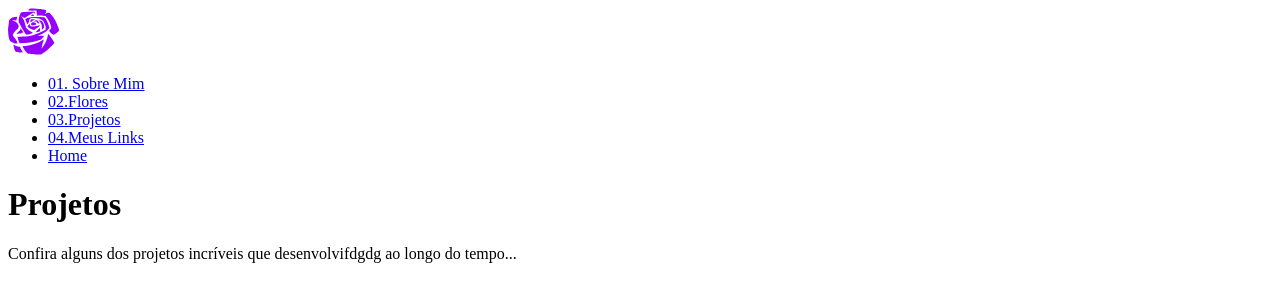
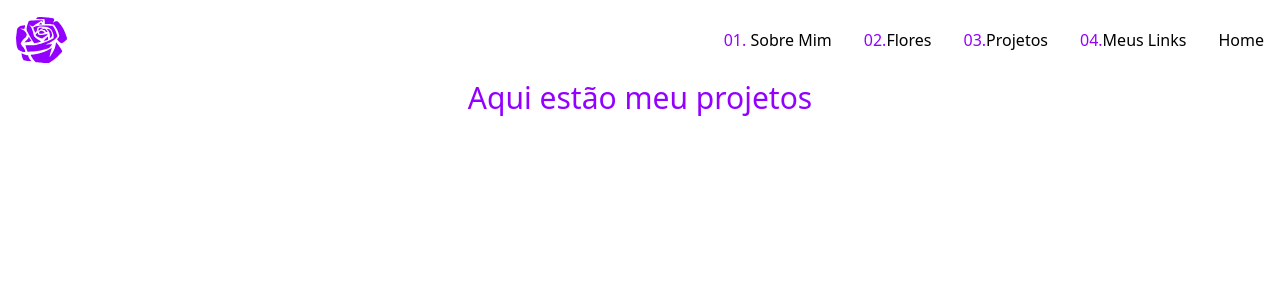
Before and after one commit to Talonacosta/Portifolio_Talona_React-Tailwind, a Next.js app: page /Projetos in a window 1280 px wide. Shown: the top 302 px of the page. Built offline with nearby package versions, Linux system fonts and the light colour scheme.

Commit message:
comi push

```diff
--- a/src/app/page.tsx
+++ b/src/app/page.tsx
@@ -8,7 +8,7 @@ export default async function Home() {
         <div id="NewRootRoot" className="flex flex-col w-full">
           <div className="relative flex flex-col justify-end pt-40 w-2/3 items-end">
             <div className="border-solid border-[#9400ff]  bg-black absolute top-0 left-10 right-10 flex flex-col gap-3 items-start pt-16 pb-24 pl-24 pr-24 border-8 rounded-lg">
-              <h3 className="text-2xl font-sans absolute top-0 left-0 h-6 w-40">
+              <h3 className="text-2xl absolute top-0 left-0 h-6 w-40">
                 Hi, my name is
               </h3>
               <h1 className="font-poppins text-6xl font-medium text-purple-r absolute top-5 left-0 h-24 w-[406px]">
--- a/src/pages/Projetos.jsx
+++ b/src/pages/Projetos.jsx
@@ -1,14 +1,18 @@
 import React from "react";
-import Navbar from '../app/components/NavbarComponent';
+import Navbar from "../app/components/NavbarComponent";
 
 const Projetos = () => {
-  return(
+  return (
     <div>
       <Navbar />
-      <h1>Projetos</h1>
-      <p>Confira alguns dos projetos incríveis que desenvolvifdgdg ao longo do tempo...</p>
+      <h1 className="text-3xl text-purple-r font-poppis text-center m-auto">
+        Aqui estão meu projetos{" "}
+      </h1>
+
+
+
     </div>
   );
-}
+};
 
 export default Projetos;
--- a/src/pages/_app.jsx
+++ b/src/pages/_app.jsx
@@ -1,3 +1,5 @@
+import "../app/globals.css";
+
 function MyApp({ Component, pageProps }) {
   return <Component {...pageProps} />;
 }
```
